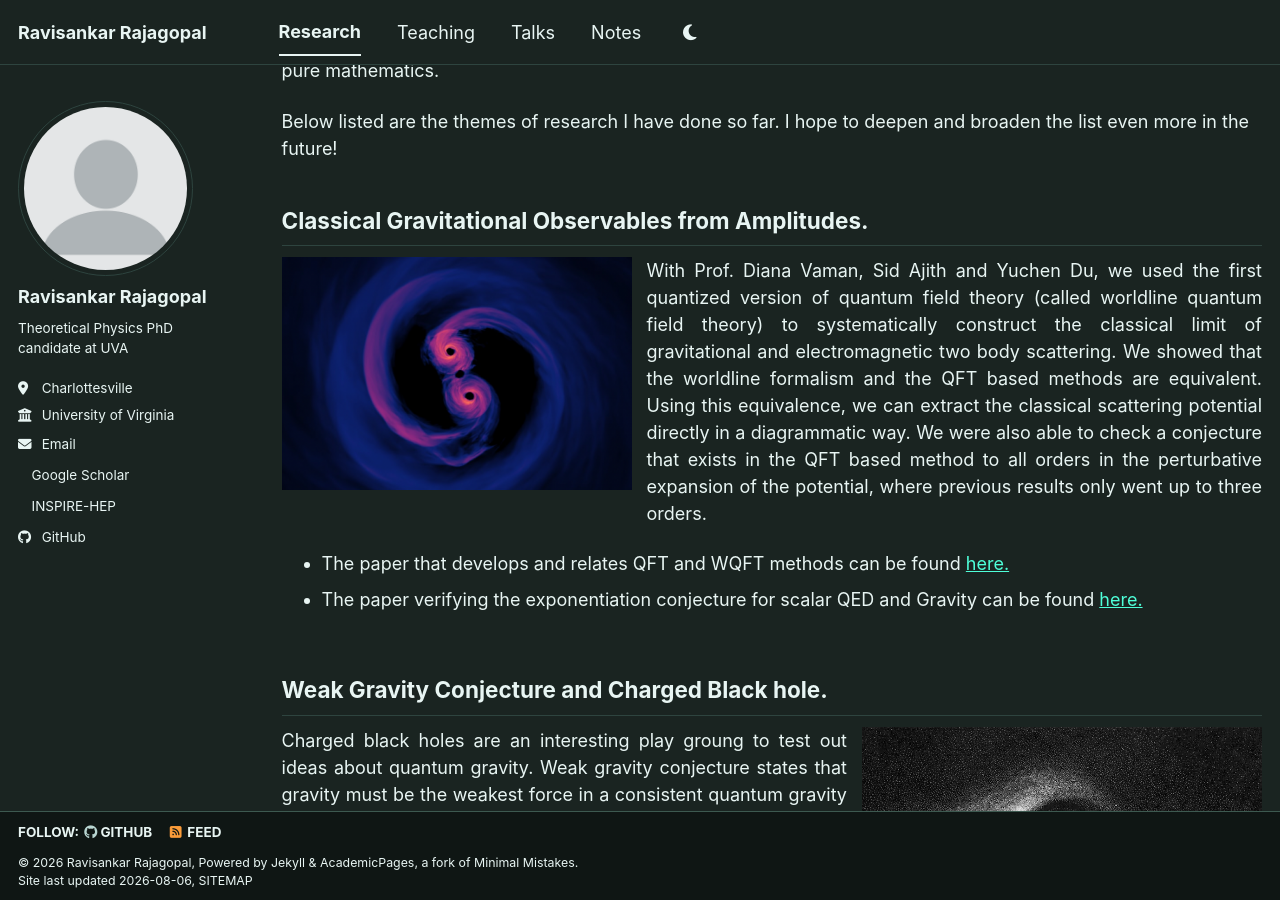
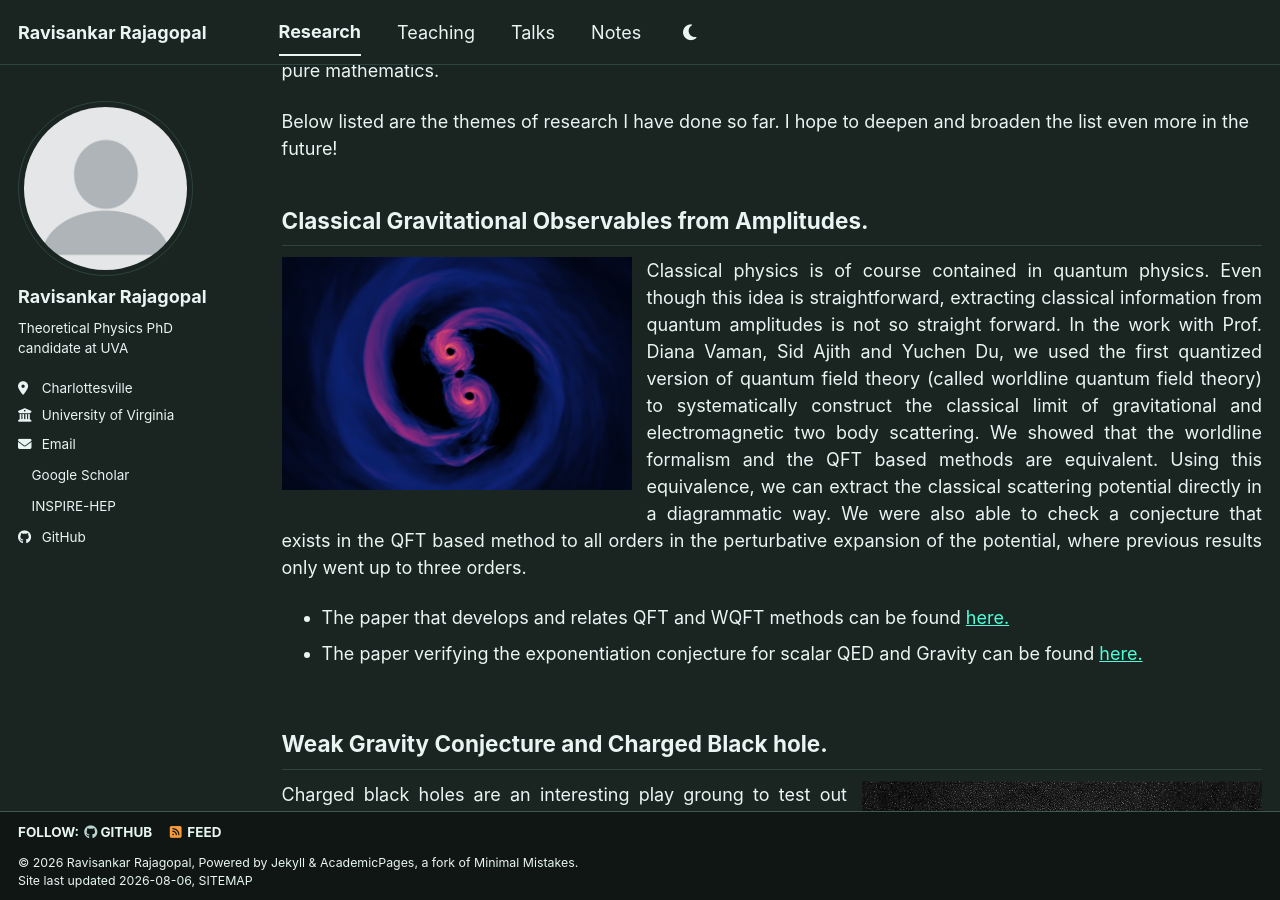
Before and after one commit to ravisankar712/ravisankar712.github.io, a Jekyll site: the page built from _pages/research.html, in a window 1280 px wide and 900 px high, scrolled down 329 px. Built offline with Jekyll 4.4.1, drawn with Linux system fonts in a browser that asks for light colours; a style sheet for code colours, icons or effects is not loaded.

Commit message:
Update research.html

```diff
--- a/_pages/research.html
+++ b/_pages/research.html
@@ -17,15 +17,6 @@ One of the great things about working on Quantum Field Theory is that it allows
   interesting topics in physics, ranging from elementary particles to gravity to condensed matter, and even to pure mathematics.
   </p>
 </div>
-<!-- <p style="text-align: justify;">
-  Quantum Field Theory is one of our best frameworks to understand the world.
-  At heart, quantum field theory allows us to construct quantum mechanical models of particles
-  interacting through local forces. Be it fundamental particles like electrons or emergent quasi particles in solids,
-  quantum field theory turns out to be the right framework to use.
-One of the great things about working on Quantum Field Theory is that it allows us to sample a variety of different
-  interesting topics in physics, ranging from elementary particles to gravity to condensed matter, and even to pure mathematics.
-</p> -->
-
 
 Below listed are the themes of research I have done so far. I hope to deepen and broaden the list even more in the future!
 
@@ -33,7 +24,9 @@ Below listed are the themes of research I have done so far. I hope to deepen and
 <div style="overflow: hidden;">
   <img src="/images/bh-scattering.png" style="float: left; margin: 0 15px 10px 0; width: 350px;">
   <p style="text-align: justify;">
-   With Prof. Diana Vaman, Sid Ajith and Yuchen Du, we used the first quantized version of quantum field theory
+  Classical physics is of course contained in quantum physics. Even though this idea is straightforward, extracting classical information
+    from quantum amplitudes is not so straight forward. In the work with Prof. Diana Vaman, Sid Ajith and Yuchen Du, we used the
+    first quantized version of quantum field theory
 (called worldline quantum field theory) to systematically construct the classical limit of gravitational and electromagnetic
 two body scattering. We showed that the worldline formalism and the QFT based methods are equivalent.
 Using this equivalence, we can extract the classical scattering potential directly in a diagrammatic way.
```
